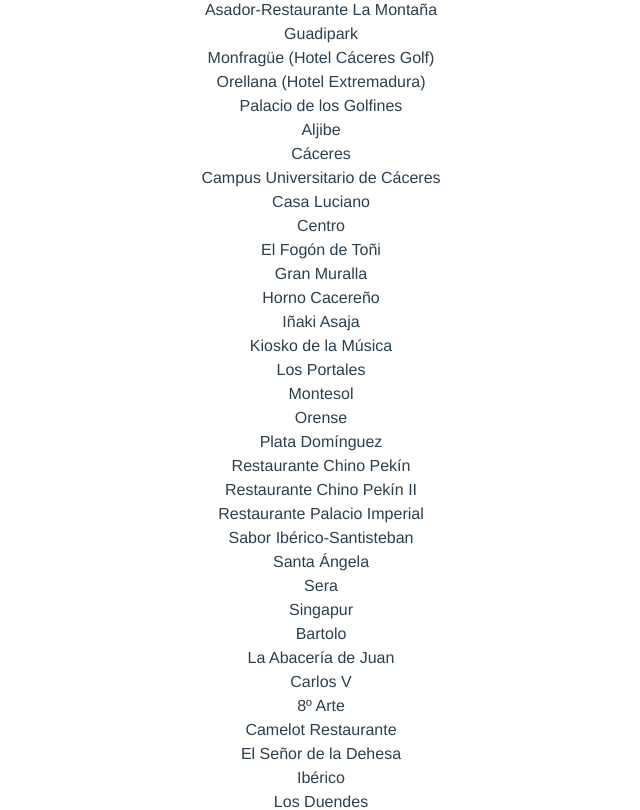
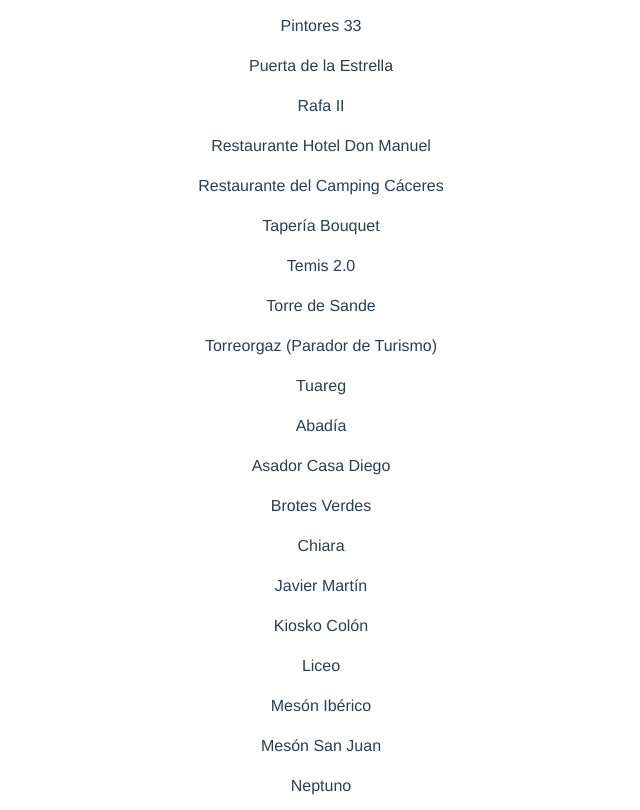
Before and after one commit to MiguelCarogar/caceres-restaurants, a Vue app: page / in a window 1280 px wide. Shown: the part 1460-2270 px from the top of the page, without its empty margins (319-959 px from the left). Built offline with nearby package versions, Linux system fonts and the light colour scheme.

Commit message:
Added restaurant component

```diff
--- a/src/components/Home.vue
+++ b/src/components/Home.vue
@@ -4,25 +4,22 @@
     .home {{ $t('caceresRestaurantsTitle') }}
     .content
       .restaurants(v-for="restaurant in restaurants")
-        .restaurant {{ restaurant.name }}
+        restaurant-component(:restaurant="restaurant")
 </template>
 
 <script>
 import LanguageSwitcher from '@/components/LanguageSwitcher.vue'
+import RestaurantComponent from '@/components/restaurant.vue'
+
 import CSV from './../../csv-parser-library/csv.js'
 import store from '@/store/index'
 import inputJsonTransformer from '@/services/input-json-transformer'
+
 import { mapState } from 'vuex'
 export default {
   name: 'Home',
 
-  components: { LanguageSwitcher },
-
-  data () {
-    return {
-      msg: 'Welcome to Your Vue.js App'
-    }
-  },
+  components: { LanguageSwitcher, RestaurantComponent },
 
   computed: {
     ...mapState(['restaurants'])
--- /dev/null
+++ b/src/components/restaurant.vue
@@ -0,0 +1,16 @@
+<template lang="pug">
+  .content
+    p.restaurant {{ restaurant.name }}
+</template>
+
+<script>
+  export default {
+    props: {
+      restaurant: { type: Object, required: true }
+    }
+  }
+</script>
+
+<!-- Add "scoped" attribute to limit CSS to this component only -->
+<style lang="scss" scoped>
+</style>
```
